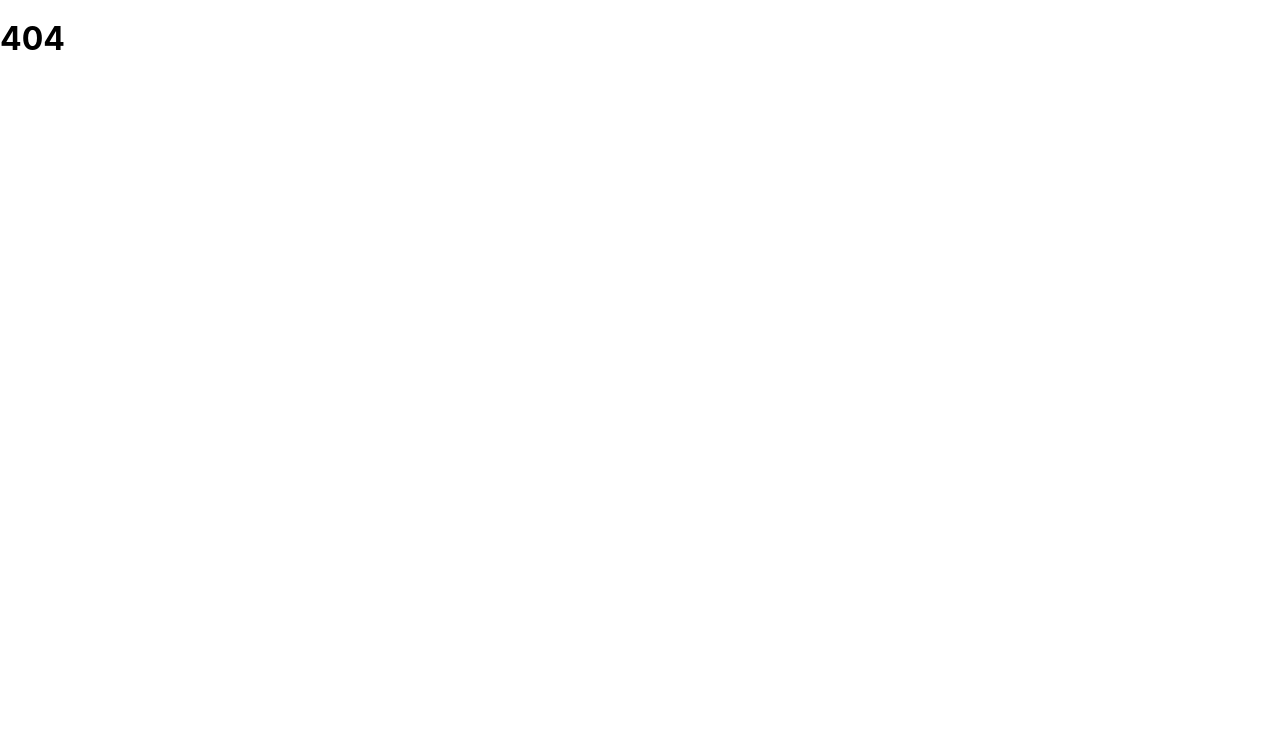
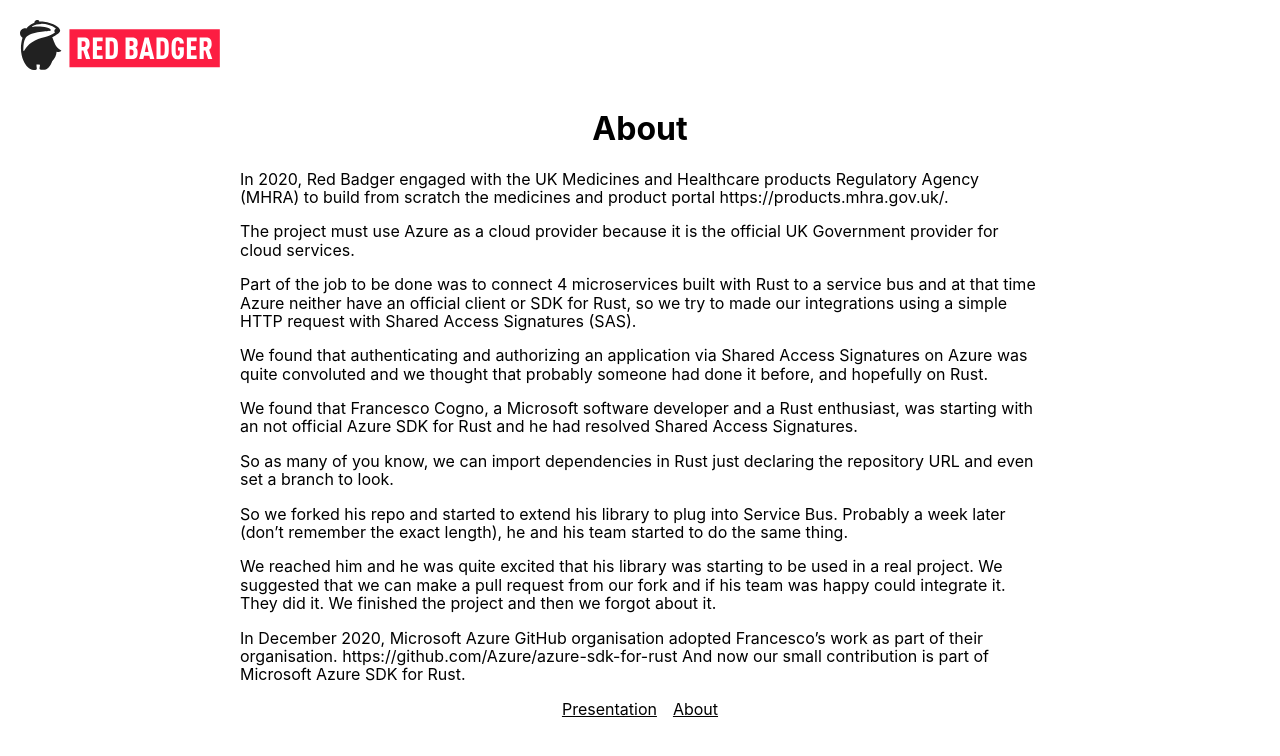
Before and after one commit to redbadger/rusty-azure, a React (Create React App) app: page /about in a window 1280 px wide. Shown: the top 756 px of the page. Built offline with nearby package versions, Linux system fonts and the light colour scheme.

Commit message:
create about page

```diff
--- /dev/null
+++ b/src/components/navigation.tsx
@@ -0,0 +1,36 @@
+import React from 'react';
+import { Link } from 'react-router-dom';
+import styled from 'styled-components';
+
+const StyledNav = styled.nav`
+  ul {
+    list-style: none;
+    padding: 0;
+    margin: 0;
+    display: flex;
+    justify-content: center;
+
+    li:first-of-type {
+      margin-right: 1rem;
+    }
+  }
+
+  a {
+    color: black;
+  }
+`;
+
+const Navigation: React.FC = () => (
+  <StyledNav>
+    <ul>
+      <li>
+        <Link to="/presentation">Presentation</Link>
+      </li>
+      <li>
+        <Link to="/about">About</Link>
+      </li>
+    </ul>
+  </StyledNav>
+);
+
+export default Navigation;
--- /dev/null
+++ b/src/pages/about.tsx
@@ -0,0 +1,81 @@
+import React from 'react';
+import styled from 'styled-components';
+import Header from '../components/header';
+import Navigation from '../components/navigation';
+
+const Styles = styled.div`
+  main {
+    max-width: 800px;
+    margin: 0 auto;
+    text-align: center;
+  }
+
+  p {
+    text-align: start;
+    max-width: 120ch;
+  }
+
+  a {
+    color: black;
+  }
+`;
+
+const AboutPage: React.FC = () => (
+  <Styles>
+    <Header />
+    <main>
+      <h1>About</h1>
+
+      <p>
+        In 2020, Red Badger engaged with the UK Medicines and Healthcare
+        products Regulatory Agency (MHRA) to build from scratch the medicines
+        and product portal https://products.mhra.gov.uk/.
+      </p>
+      <p>
+        The project must use Azure as a cloud provider because it is the
+        official UK Government provider for cloud services.
+      </p>
+      <p>
+        Part of the job to be done was to connect 4 microservices built with
+        Rust to a service bus and at that time Azure neither have an official
+        client or SDK for Rust, so we try to made our integrations using a
+        simple HTTP request with Shared Access Signatures (SAS).
+      </p>
+      <p>
+        We found that authenticating and authorizing an application via Shared
+        Access Signatures on Azure was quite convoluted and we thought that
+        probably someone had done it before, and hopefully on Rust.
+      </p>
+      <p>
+        We found that Francesco Cogno, a Microsoft software developer and a Rust
+        enthusiast, was starting with an not official Azure SDK for Rust and he
+        had resolved Shared Access Signatures.
+      </p>
+      <p>
+        So as many of you know, we can import dependencies in Rust just
+        declaring the repository URL and even set a branch to look.
+      </p>
+      <p>
+        So we forked his repo and started to extend his library to plug into
+        Service Bus. Probably a week later (don’t remember the exact length), he
+        and his team started to do the same thing.{' '}
+      </p>
+      <p>
+        We reached him and he was quite excited that his library was starting to
+        be used in a real project. We suggested that we can make a pull request
+        from our fork and if his team was happy could integrate it. They did it.
+        We finished the project and then we forgot about it.
+      </p>
+      <p>
+        In December 2020, Microsoft Azure GitHub organisation adopted
+        Francesco’s work as part of their organisation.
+        https://github.com/Azure/azure-sdk-for-rust And now our small
+        contribution is part of Microsoft Azure SDK for Rust.
+      </p>
+
+      <Navigation />
+    </main>
+  </Styles>
+);
+
+export default AboutPage;
--- a/src/pages/home.tsx
+++ b/src/pages/home.tsx
@@ -1,29 +1,14 @@
 import React from 'react';
 import styled from 'styled-components';
-import { Link } from 'react-router-dom';
+
 import Header from '../components/header';
+import Navigation from '../components/navigation';
 
 const Styles = styled.div`
   main {
     max-width: 800px;
     margin: 0 auto;
     text-align: center;
-  }
-
-  nav ul {
-    list-style: none;
-    padding: 0;
-    margin: 0;
-    display: flex;
-    justify-content: center;
-
-    li:first-of-type {
-      margin-right: 1rem;
-    }
-  }
-
-  a {
-    color: black;
   }
 `;
 
@@ -37,16 +22,7 @@
         How we extended the unofficial Azure SDK for Rust and now is being back
         by Microsoft
       </p>
-      <nav>
-        <ul>
-          <li>
-            <Link to="/presentation">Presentation</Link>
-          </li>
-          <li>
-            <Link to="/about">About</Link>
-          </li>
-        </ul>
-      </nav>
+      <Navigation />
     </main>
   </Styles>
 );
--- a/src/routes/index.tsx
+++ b/src/routes/index.tsx
@@ -4,6 +4,7 @@
 import HomePage from '../pages/home';
 import PresentationPage from '../pages/presentation';
 import React from 'react';
+import AboutPage from '../pages/about';
 
 export const history = createBrowserHistory();
 
@@ -16,6 +17,7 @@
     <Switch>
       <Route exact path="/" component={HomePage} />
       <Route exact path="/presentation" component={PresentationPage} />
+      <Route exact path="/about" component={AboutPage} />
       <Route path="/*" component={ErrorPage} />
     </Switch>
   </CustomBrowserRouter>
```
